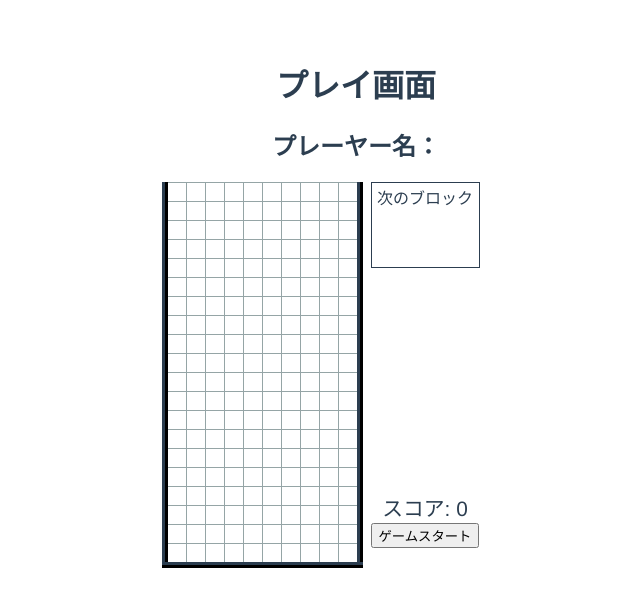
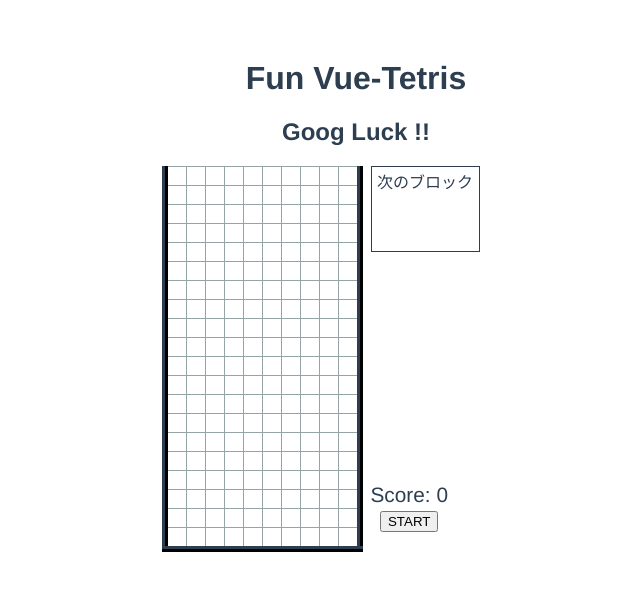
Before and after one commit to RyoSakon001/vue-tetris, a Vue app: page /play in a window 1280 px wide. Shown: the top 606 px of the page, without its empty margins (284-924 px from the left). Built offline with nearby package versions, Linux system fonts and the light colour scheme.

Commit message:
文字列の修正

```diff
--- a/index.html
+++ b/index.html
@@ -2,12 +2,12 @@
 <html lang="en">
   <head>
     <meta charset="UTF-8" />
-    <link rel="icon" href="/favicon.ico" />
+    <link rel="icon" href="./favicon.ico" />
     <meta name="viewport" content="width=device-width, initial-scale=1.0" />
     <title>Vite Tetris</title>
   </head>
   <body>
     <div id="app"></div>
-    <script type="module" src="/src/main.ts"></script>
+    <script type="module" src="./src/main.ts"></script>
   </body>
 </html>
--- a/src/pages/PlayPage.vue
+++ b/src/pages/PlayPage.vue
@@ -209,8 +209,8 @@ const resetDrop = resetDropInterval();
 </script>
 
 <template>
-    <h1>プレイ画面</h1>
-    <h2>プレーヤー名：{{ $route.query.name }}</h2>
+    <h1>Fun Vue-Tetris</h1>
+    <h2>Goog Luck {{ $route.query.name }} !!</h2>
 
     <div class="container">
         <div class="tetris">
@@ -229,8 +229,8 @@ const resetDrop = resetDropInterval();
         <div class="information">
             <TetrominoPreviewComponent v-bind:tetromino="tetromino.next.data"/>
             <ul class="data">
-                <li>スコア: {{ tetris.score }}</li>
-                <li><button v-if="isStandby()" @click.self.stop="gameStart">ゲームスタート</button></li>
+                <li>Score: {{ tetris.score }}</li>
+                <li><button v-if="isStandby()" @click.self.stop="gameStart">START</button></li>
             </ul>
         </div>
     </div>
--- a/src/pages/TopPage.vue
+++ b/src/pages/TopPage.vue
@@ -13,18 +13,18 @@ const startGame = () => {
 </script>
 
 <template>
-    <h1>トップ画面</h1>
+    <h1>Welcome to Vue-Tetris!!</h1>
     <!-- reactiveな変数 -->
     <p>{{ state.name }}</p>
     <input
         v-model="state.name"
-        placeholder="名前を入力してください(10文字以内)"
+        placeholder="Press Your Name"
         maxlength="10"
     ><br><br>
     <!-- v-on→押下したらstartGameメソッドを実行 -->
     <!-- v-onは@でもよい -->
     <button v-on:click="startGame()">
-        ゲームスタート！
+        GAME START
     </button>
 </template>
 
--- a/vite.config.ts
+++ b/vite.config.ts
@@ -3,5 +3,6 @@ import vue from '@vitejs/plugin-vue'
 
 // https://vitejs.dev/config/
 export default defineConfig({
+  base: './',
   plugins: [vue()]
 })
```
